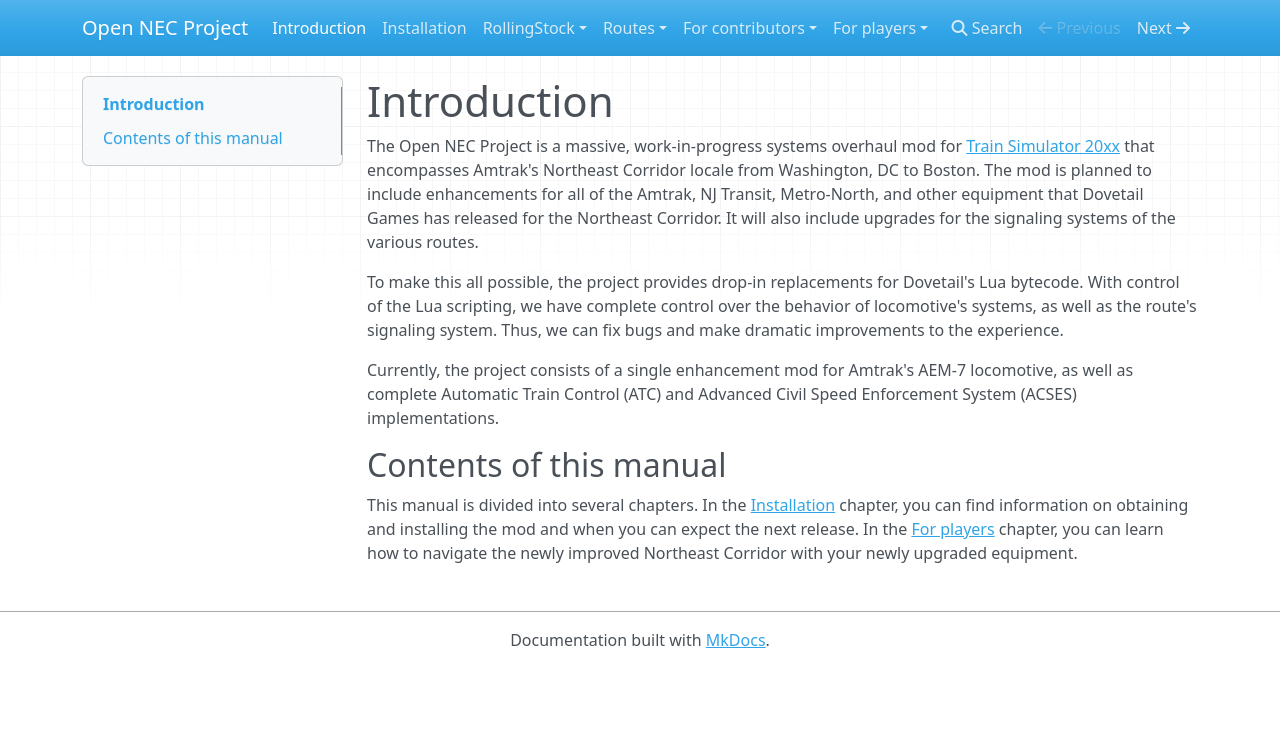
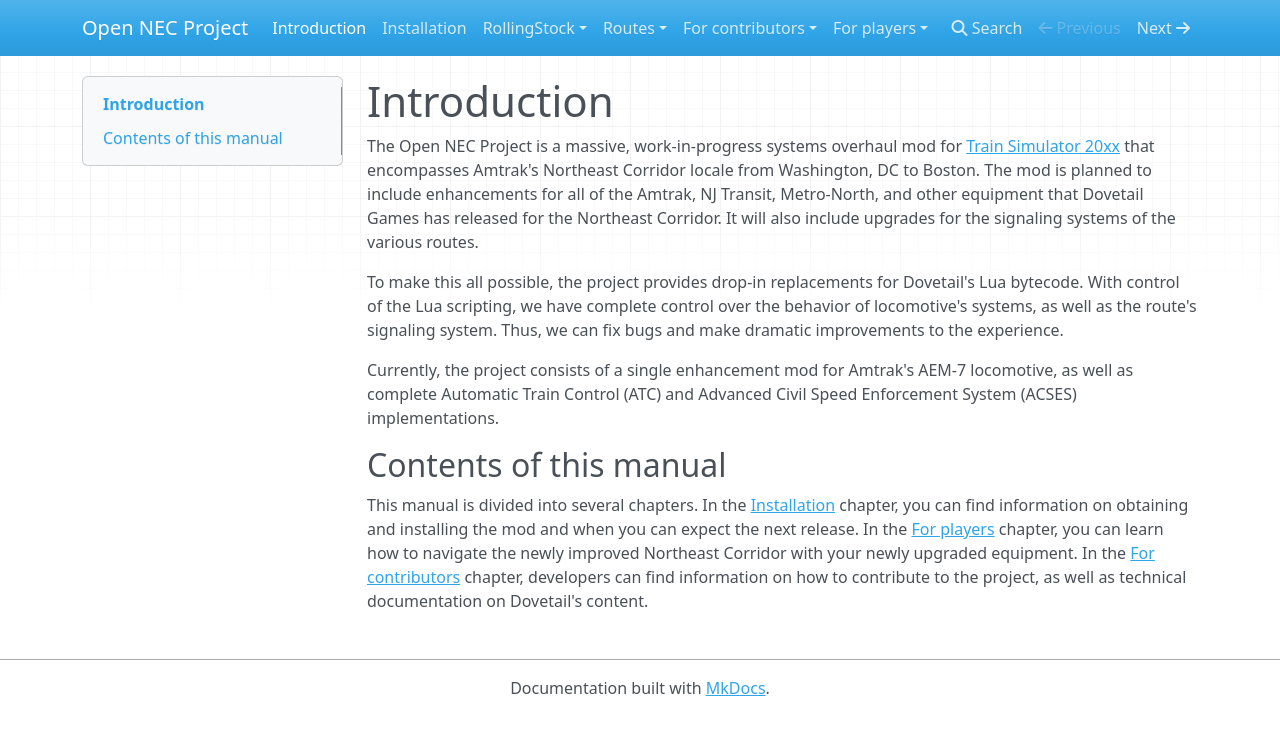
Before and after one commit to YoRyan/open-nec, an MkDocs documentation site: the page built from Docs/index.md, in a window 1280 px wide. Shown: the top 735 px of the page. Built offline with MkDocs 1.6.1, drawn with Linux system fonts in a browser that asks for light colours; nearby versions of some CDN libraries.

Commit message:
Manual: add developer chapter link

```diff
--- a/Docs/index.md
+++ b/Docs/index.md
@@ -8,4 +8,4 @@
 
 ## Contents of this manual
 
-This manual is divided into several chapters. In the [Installation](installation) chapter, you can find information on obtaining and installing the mod and when you can expect the next release. In the [For players](for-players) chapter, you can learn how to navigate the newly improved Northeast Corridor with your newly upgraded equipment.
+This manual is divided into several chapters. In the [Installation](installation) chapter, you can find information on obtaining and installing the mod and when you can expect the next release. In the [For players](for-players) chapter, you can learn how to navigate the newly improved Northeast Corridor with your newly upgraded equipment. In the [For contributors](for-contributors) chapter, developers can find information on how to contribute to the project, as well as technical documentation on Dovetail's content.
```
